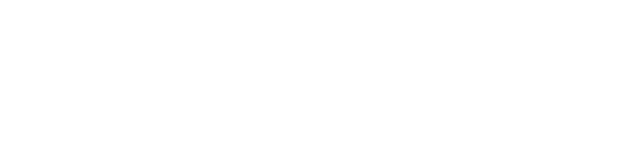
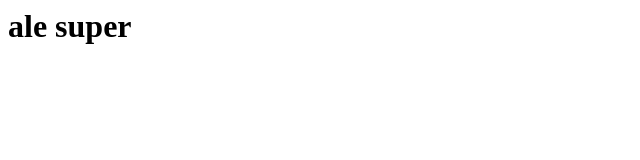
Before and after one commit to Lucbat03/Lucbat03.github.io, a plain HTML site: page index.html in a window 1280 px wide. Shown: the whole page, without its empty margins (0-640 px from the left). Drawn offline with Linux system fonts and the light colour scheme.

Commit message:
Update index.html

```diff
--- a/index.html
+++ b/index.html
@@ -4,6 +4,6 @@
   </head>
   <body>
 
-      <ale super>
+      <h1>ale super</h1>
   <body>
 </html>
```
